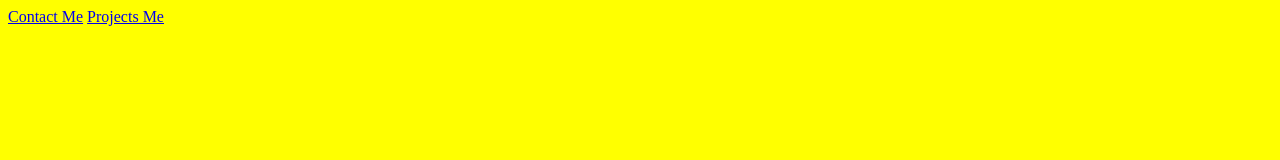
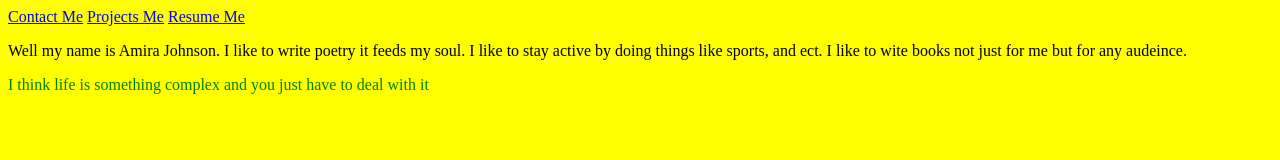
Before and after one commit to 1104mira/portfolio, a plain HTML site: page about.html in a window 1280 px wide. Drawn offline with Linux system fonts and the light colour scheme.

Commit message:
added styles to paragraphs and changed about

```diff
--- a/about.html
+++ b/about.html
@@ -18,6 +18,10 @@
 
         <a href="contact.html">Contact Me</a>
         <a href="projects.html">Projects Me</a>
-        <a href="resume.hml"Resume Me</a>
+        <a href="resume.hml">Resume Me</a>
     </nav>
+   <p id="tm">Well my name is Amira Johnson. I like to write poetry it feeds my soul.
+    I like to stay active by doing things like sports, and ect. I like to wite books
+    not just for me but for any audeince.</p>
+    <p id="green">I think life is something complex and you just have to deal with it</p>
 </body>
--- a/portfoliostyle.css
+++ b/portfoliostyle.css
@@ -1,3 +1,11 @@
 body {
-    background: yellow;
+    background: yellow
 }
+
+#tm{
+    font-family: 'Times New Roman', Times, serif
+}
+
+#green{
+    color: green
+}
```
